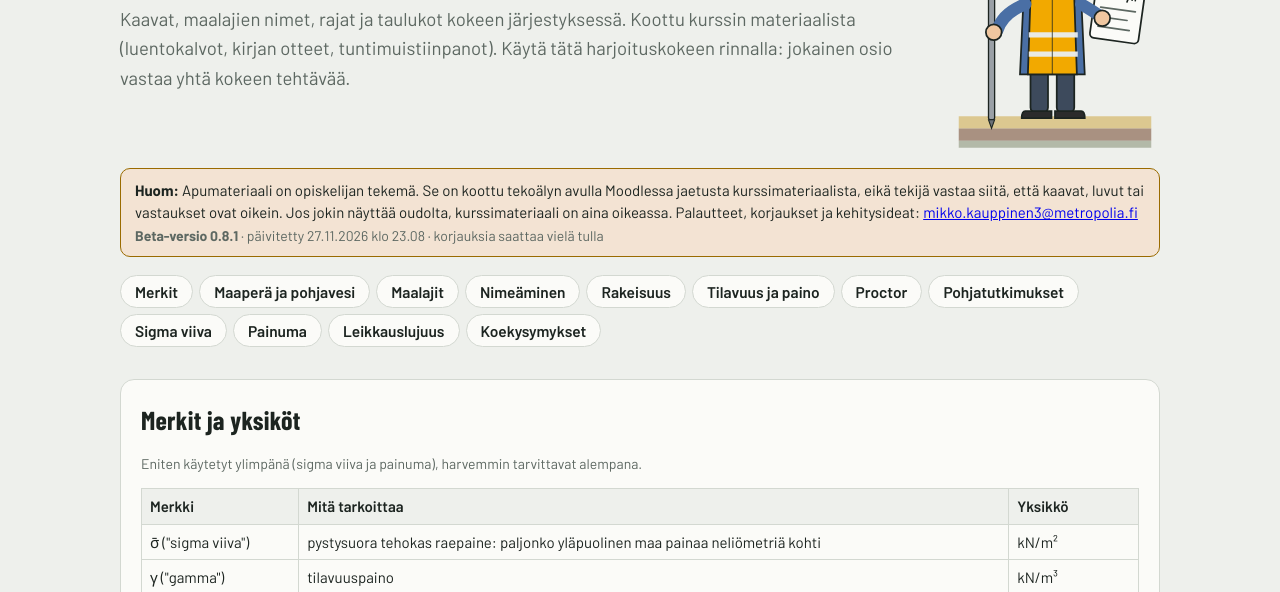
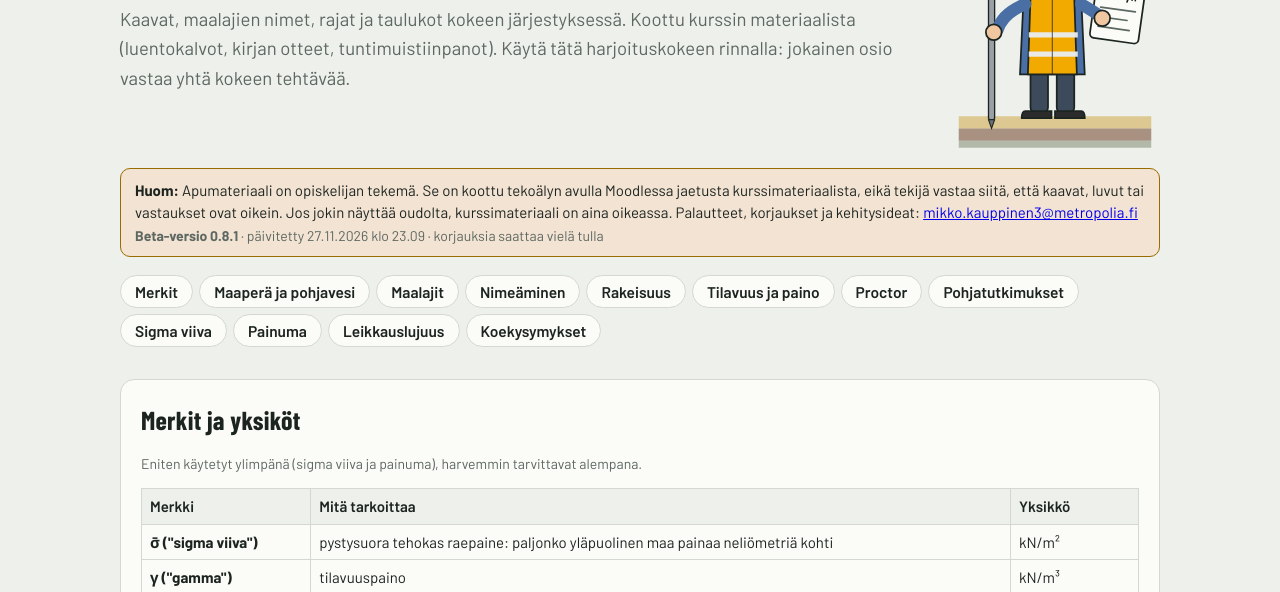
Before and after one commit to Komentorivi/Komentorivi.github.io, a plain HTML site: page geotekniikka/apumateriaali.html in a window 1280 px wide. Shown: the part 203-795 px from the top of the page. Drawn offline with nearby package versions, Linux system fonts and the light colour scheme.

Commit message:
Apumateriaali: merkit lihavoitu

```diff
--- a/geotekniikka/apumateriaali.html
+++ b/geotekniikka/apumateriaali.html
@@ -170,6 +170,7 @@ table.pysty th:first-child{text-align:center}
 .am ol,.am ul{margin:6px 0;padding-left:22px} .am li{margin:3px 0}
 .sisalto{display:flex;flex-wrap:wrap;gap:6px;margin-top:8px} .sisalto a{font:600 15.5px var(--f-body);color:var(--ink);background:var(--paper);border:1px solid var(--line);border-radius:999px;padding:6px 14px;text-decoration:none}
 .pieni2{font-size:14px;color:var(--muted)}
+#merkit td:first-child{font-weight:700}
 .symbolit{display:grid;grid-template-columns:repeat(auto-fill,minmax(210px,1fr));gap:10px 18px;margin:6px 0 10px} .symb{display:flex;gap:10px;align-items:center;font-size:17px} .symb svg{flex:none}
 </style>
 </head>
@@ -228,7 +229,7 @@ table.pysty th:first-child{text-align:center}
   <rect x="84" y="74" width="66" height="8" rx="4" fill="var(--soil)" stroke="var(--ink)" stroke-width="2"/>
   <path d="M117 58 v16" stroke="var(--ink)" stroke-width="1.5" opacity=".5"/>
 </svg></div>
-<p class="vastuu" role="note"><b>Huom:</b> Apumateriaali on opiskelijan tekemä. Se on koottu tekoälyn avulla Moodlessa jaetusta kurssimateriaalista, eikä tekijä vastaa siitä, että kaavat, luvut tai vastaukset ovat oikein. Jos jokin näyttää oudolta, kurssimateriaali on aina oikeassa. Palautteet, korjaukset ja kehitysideat: <a href="mailto:mikko.kauppinen3@metropolia.fi">mikko.kauppinen3@metropolia.fi</a><br><span class="versio"><b>Beta-versio 0.8.1</b> · päivitetty 27.11.2026 klo 23.08 · korjauksia saattaa vielä tulla</span></p>
+<p class="vastuu" role="note"><b>Huom:</b> Apumateriaali on opiskelijan tekemä. Se on koottu tekoälyn avulla Moodlessa jaetusta kurssimateriaalista, eikä tekijä vastaa siitä, että kaavat, luvut tai vastaukset ovat oikein. Jos jokin näyttää oudolta, kurssimateriaali on aina oikeassa. Palautteet, korjaukset ja kehitysideat: <a href="mailto:mikko.kauppinen3@metropolia.fi">mikko.kauppinen3@metropolia.fi</a><br><span class="versio"><b>Beta-versio 0.8.1</b> · päivitetty 27.11.2026 klo 23.09 · korjauksia saattaa vielä tulla</span></p>
 <nav class="sisalto"><a href="#merkit">Merkit</a><a href="#synty">Maaperä ja pohjavesi</a><a href="#maalajit">Maalajit</a><a href="#nimeaminen">Nimeäminen</a><a href="#rakeisuus">Rakeisuus</a><a href="#tilavuus">Tilavuus ja paino</a><a href="#proctor">Proctor</a><a href="#tutkimukset">Pohjatutkimukset</a><a href="#sigma">Sigma viiva</a><a href="#painuma">Painuma</a><a href="#leikkaus">Leikkauslujuus</a><a href="#kysymykset">Koekysymykset</a></nav>
 </header>
 
```
